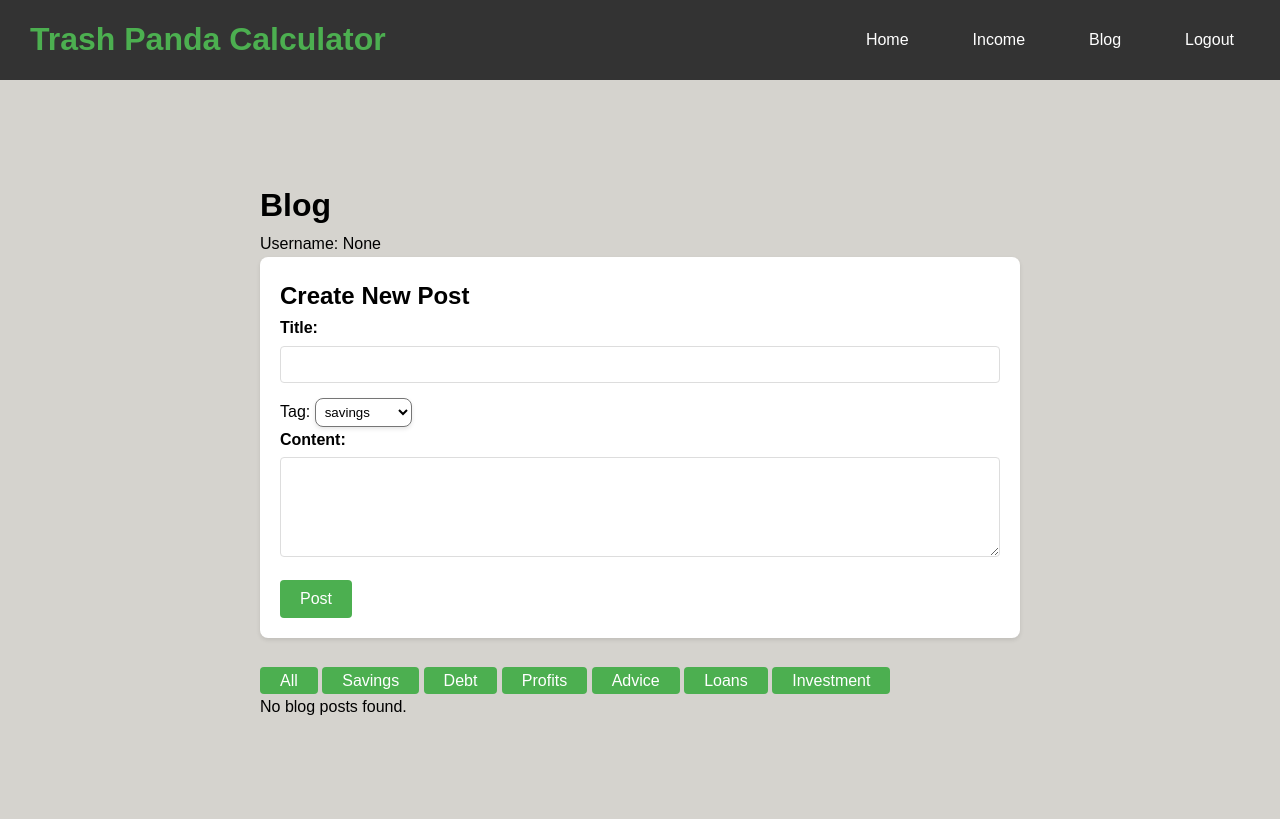
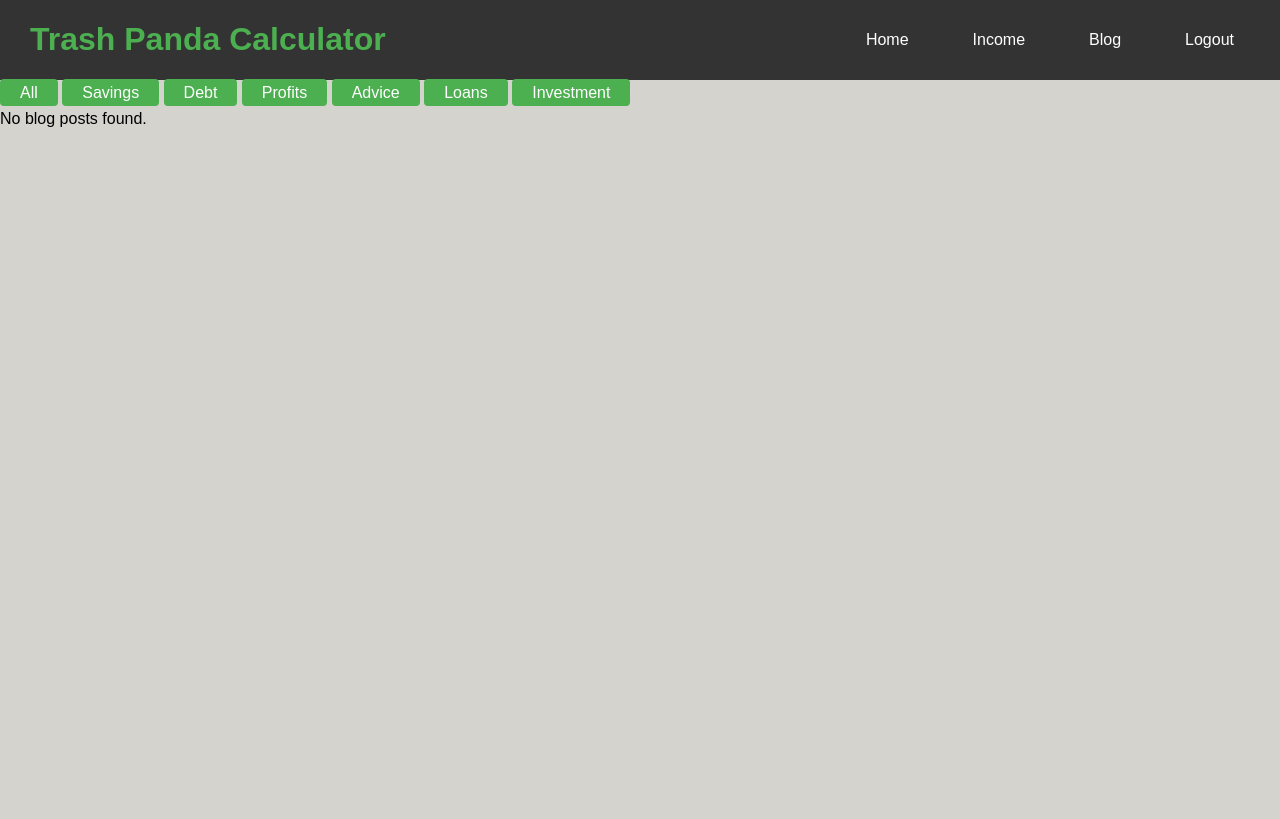
Before and after one commit to dwgrob/csci375, a Flask app: template templates/user-blog.html in a window 1280 px wide. After the commit the page ends 127 px from the top, so only its background shows below. Run offline with Flask 3, Linux system fonts and the light colour scheme; the template is opened without the code that fills it, so the values that code supplies are empty.

Commit message:
maybe final?????

```diff
--- a/templates/user-blog.html
+++ b/templates/user-blog.html
@@ -6,36 +6,6 @@
     <link rel="stylesheet" href="{{ url_for('static', filename='css/index.css') }}">
     <script>
     // Handle create blog submission
-    async function createBlog(event) {
-        event.preventDefault();
-
-        const formData = new FormData(event.target);
-
-        // Send a POST request to create the blog
-        const response = await fetch('/create-blog', {
-            method: 'POST',
-            body: formData
-        });
-
-        const result = await response.json();
-        alert(result.message);
-        if (response.ok) {
-            window.location.href = '/blog';
-        }
-    }
-    async function addComment(event) {
-        event.preventDefault();
-        const formData = new FormData(event.target);
-        const response = await fetch('/comment-blog', {
-            method: 'POST',
-            body: formData
-        });
-        const result = await response.json();
-        alert(result.message);
-        if (response.ok) {
-            window.location.href = '/blog';
-        }
-    }
 
     </script>
 
@@ -46,36 +16,6 @@
         <div id="nav-container" class="nav-links"></div>
     </nav>
 
-    <div class="blog-container">
-        <h1>Blog</h1>
-        <p>Username: {{ session.get('user_name') }}</p>
-        <!-- New Post Form -->
-        <div class="post-form-container">
-            <h2>Create New Post</h2>
-            <form onsubmit="createBlog(event)">
-                <div class="form-group">
-                    <label for="title">Title:</label>
-                    <input type="text" id="title" name="title" required>
-                </div>
-                <input type="hidden" id="userId" value="{{ user_id }}">
-                <label for="tag">Tag:</label>
-                    <select id="tag" name="tag" required class="select-blog">
-                         <option value="savings">savings</option>
-                         <option value="debt">debt</option>
-                         <option value="profits">profits</option>
-                         <option value="advice">advice</option>
-                         <option value="loans">loans</option>
-                         <option value="investment">investment</option>
-                    </select>
-
-                <div class="form-group">
-                    <label for="text">Content:</label>
-                    <textarea id="content" name="text" rows="5" required></textarea>
-                </div>
-
-                <button type="submit">Post</button>
-            </form>
-        </div>
         <div class="tag-filters">
             <a href="/blog">All</a>
             <a href="/blog?tag=savings">Savings</a>
```
